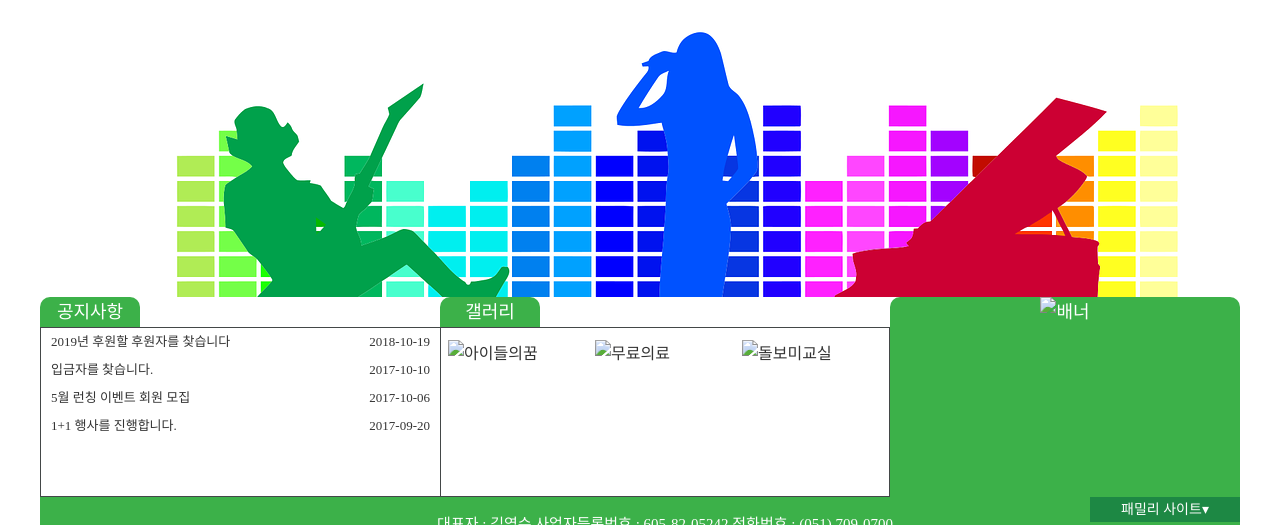
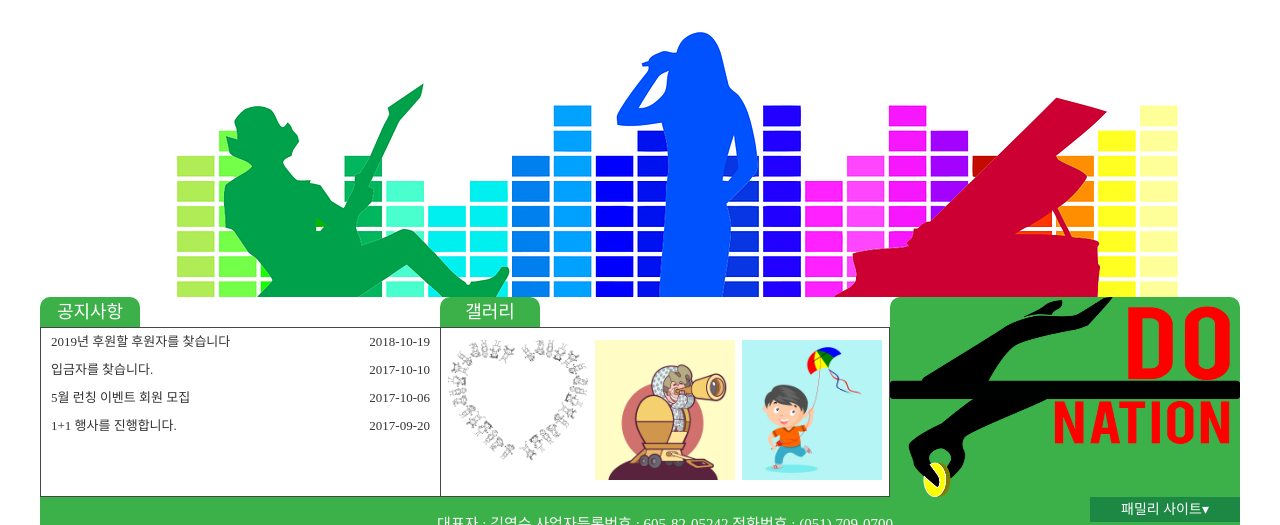
Before and after one commit to netccyo/---, a plain HTML site: page 02green복지재단/index.html in a window 1280 px wide. Shown: the part 103-628 px from the top of the page. Drawn offline with Linux system fonts and the light colour scheme.

Commit message:
Update index.html

```diff
--- a/02green복지재단/index.html
+++ b/02green복지재단/index.html
@@ -83,14 +83,14 @@
 			<section class="gal">
 				<h2>갤러리</h2>
 				<ul>
-					<li><a href="#"><img src="images/g1.jpg" alt="아이들의꿈"></a></li>
-					<li><a href="#"><img src="images/g2.jpg" alt="무료의료"></a></li>
-					<li><a href="#"><img src="images/g3.jpg" alt="돌보미교실"></a></li>
+					<li><a href="#"><img src="images/g1.png" alt="아이들의꿈"></a></li>
+					<li><a href="#"><img src="images/g2.png" alt="무료의료"></a></li>
+					<li><a href="#"><img src="images/g3.png" alt="돌보미교실"></a></li>
 				</ul>
 			</section> <!-- .gal -->
 			<section class="banner">
 				<h2 class="no_tit">
-					<a href="#"><img src="images/banner.jpg" alt="배너"></a>
+					<a href="#"><img src="images/banner.png" alt="배너"></a>
 				</h2>
 			</section> <!-- .banner -->
  	</div>  <!-- .contents -->
```
